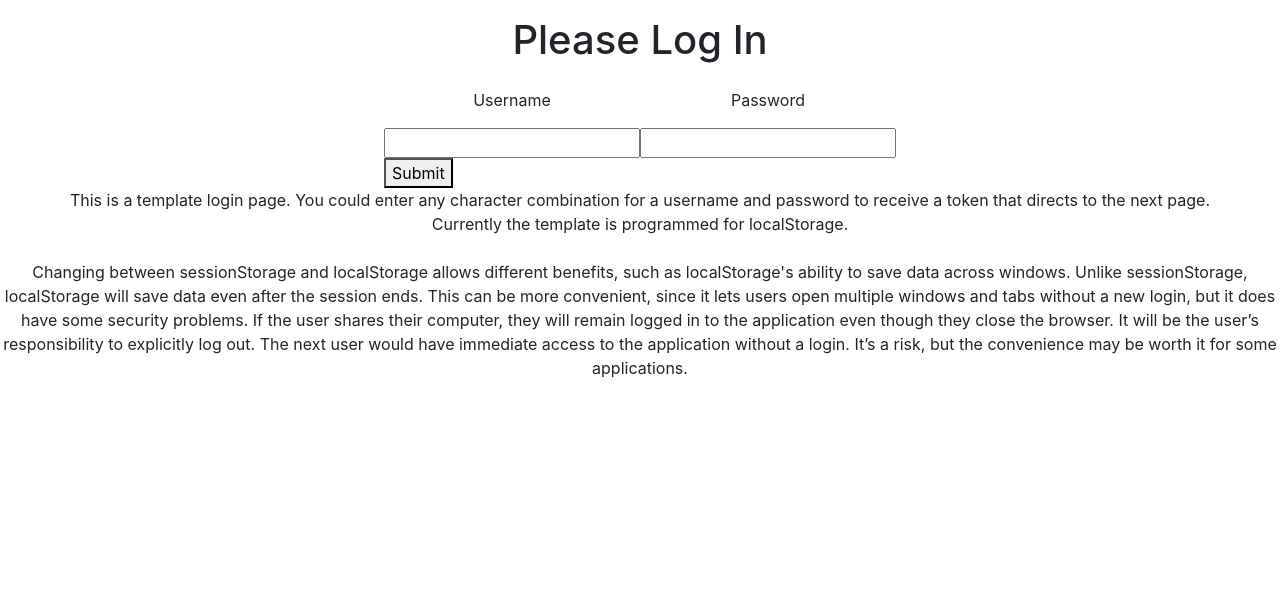
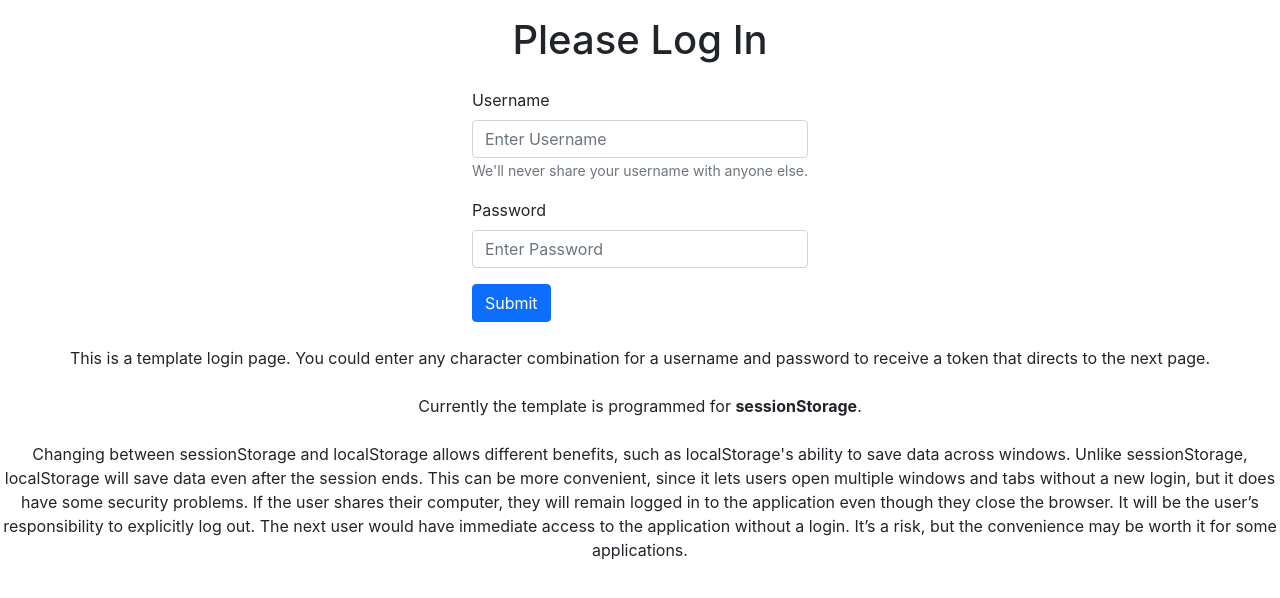
Before and after one commit to TylerGeorgeAlexander/login-page, a React (Create React App) app: page /login in a window 1280 px wide. Shown: the top 598 px of the page. Built offline with nearby package versions, Linux system fonts and the light colour scheme.

Commit message:
added bootstrap imports and edited desc

```diff
--- a/src/components/Login/Login.js
+++ b/src/components/Login/Login.js
@@ -1,6 +1,7 @@
 import React, { useState } from "react";
 import PropTypes from "prop-types";
 import "./Login.css";
+import { Form, Button } from "react-bootstrap";
 
 async function loginUser(credentials) {
   return fetch("https://ta-login-page-backend.herokuapp.com/login", {
@@ -18,6 +19,7 @@ export default function Login({ setToken }) {
 
   const handleSubmit = async (e) => {
     e.preventDefault();
+    // console.log("Username:", username, "Password:", password);
     const token = await loginUser({
       username,
       password,
@@ -28,41 +30,52 @@ export default function Login({ setToken }) {
   return (
     <div className="login-wrapper">
       <h1>Please Log In</h1>
-      <form onSubmit={handleSubmit}>
-        <label>
-          <p>Username</p>
-          <input type="text" onChange={(e) => setUserName(e.target.value)} />
-        </label>
-        <label>
-          <p>Password</p>
-          <input
+      <Form onSubmit={handleSubmit}>
+        <Form.Group className="mb-3" controlId="formBasicUsername">
+          <Form.Label>Username</Form.Label>
+          <Form.Control
+            type="text"
+            placeholder="Enter Username"
+            onChange={(e) => setUserName(e.target.value)}
+          />
+          <Form.Text className="text-muted">
+            We'll never share your username with anyone else.
+          </Form.Text>
+        </Form.Group>
+
+        <Form.Group className="mb-3" controlId="formBasicPassword">
+          <Form.Label>Password</Form.Label>
+          <Form.Control
             type="password"
+            placeholder="Enter Password"
             onChange={(e) => setPassword(e.target.value)}
           />
-        </label>
-        <div>
-          <button type="submit">Submit</button>
-        </div>
-      </form>
+        </Form.Group>
+        <Button variant="primary" type="submit">
+          Submit
+        </Button>
+      </Form>
       <p>
-        {" "}
+        <br />
         This is a template login page. You could enter any character combination
         for a username and password to receive a token that directs to the next
         page.
         <br />
-        Currently the template is programmed for localStorage.
+        <br />
+        Currently the template is programmed for <strong>sessionStorage</strong>
+        .
         <br />
         <br />
         Changing between sessionStorage and localStorage allows different
-        benefits, such as localStorage's ability to save data across windows. Unlike
-        sessionStorage, localStorage will save data even after the session ends.
-        This can be more convenient, since it lets users open multiple windows
-        and tabs without a new login, but it does have some security problems.
-        If the user shares their computer, they will remain logged in to the
-        application even though they close the browser. It will be the user’s
-        responsibility to explicitly log out. The next user would have immediate
-        access to the application without a login. It’s a risk, but the
-        convenience may be worth it for some applications.
+        benefits, such as localStorage's ability to save data across windows.
+        Unlike sessionStorage, localStorage will save data even after the
+        session ends. This can be more convenient, since it lets users open
+        multiple windows and tabs without a new login, but it does have some
+        security problems. If the user shares their computer, they will remain
+        logged in to the application even though they close the browser. It will
+        be the user’s responsibility to explicitly log out. The next user would
+        have immediate access to the application without a login. It’s a risk,
+        but the convenience may be worth it for some applications.
       </p>
     </div>
   );
```
